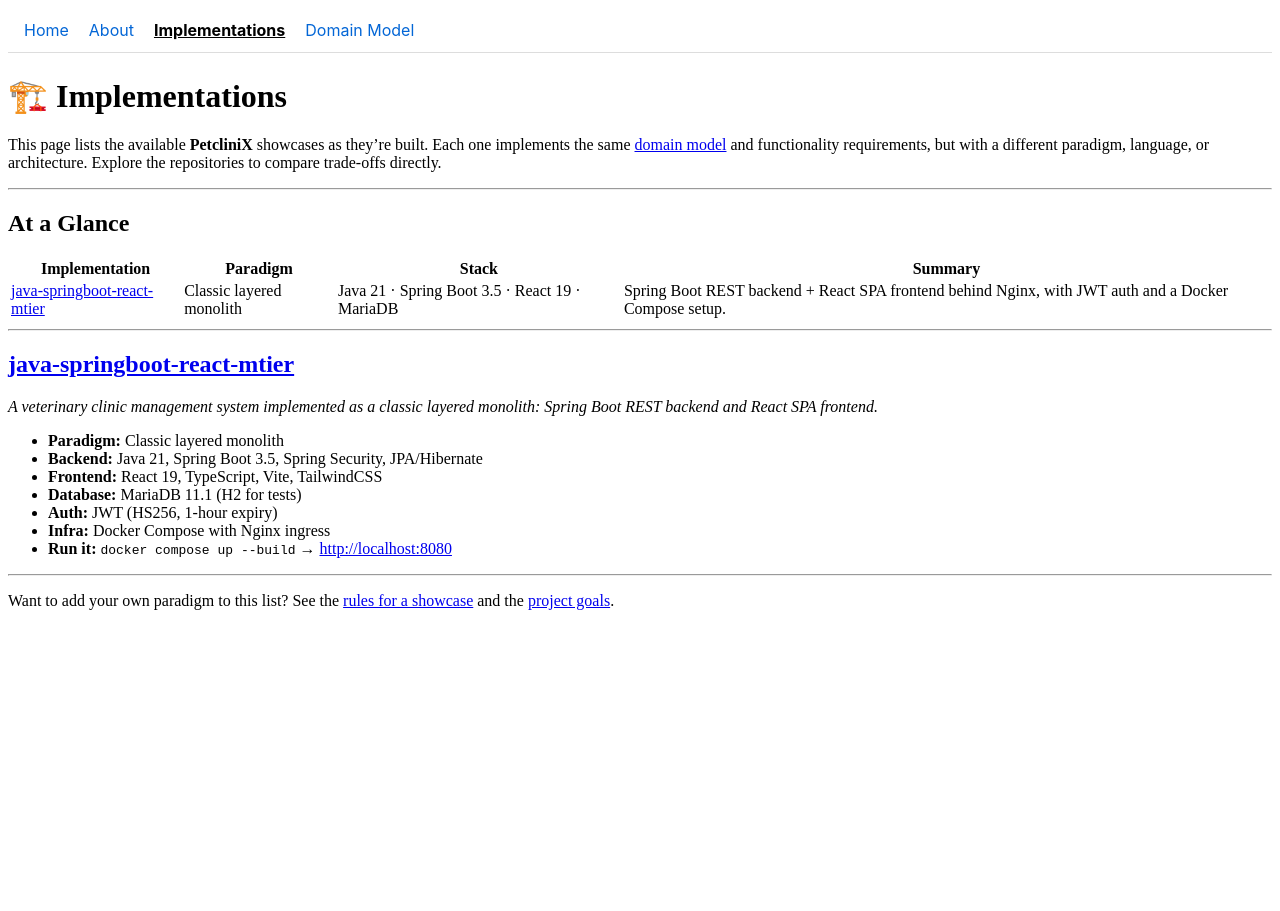
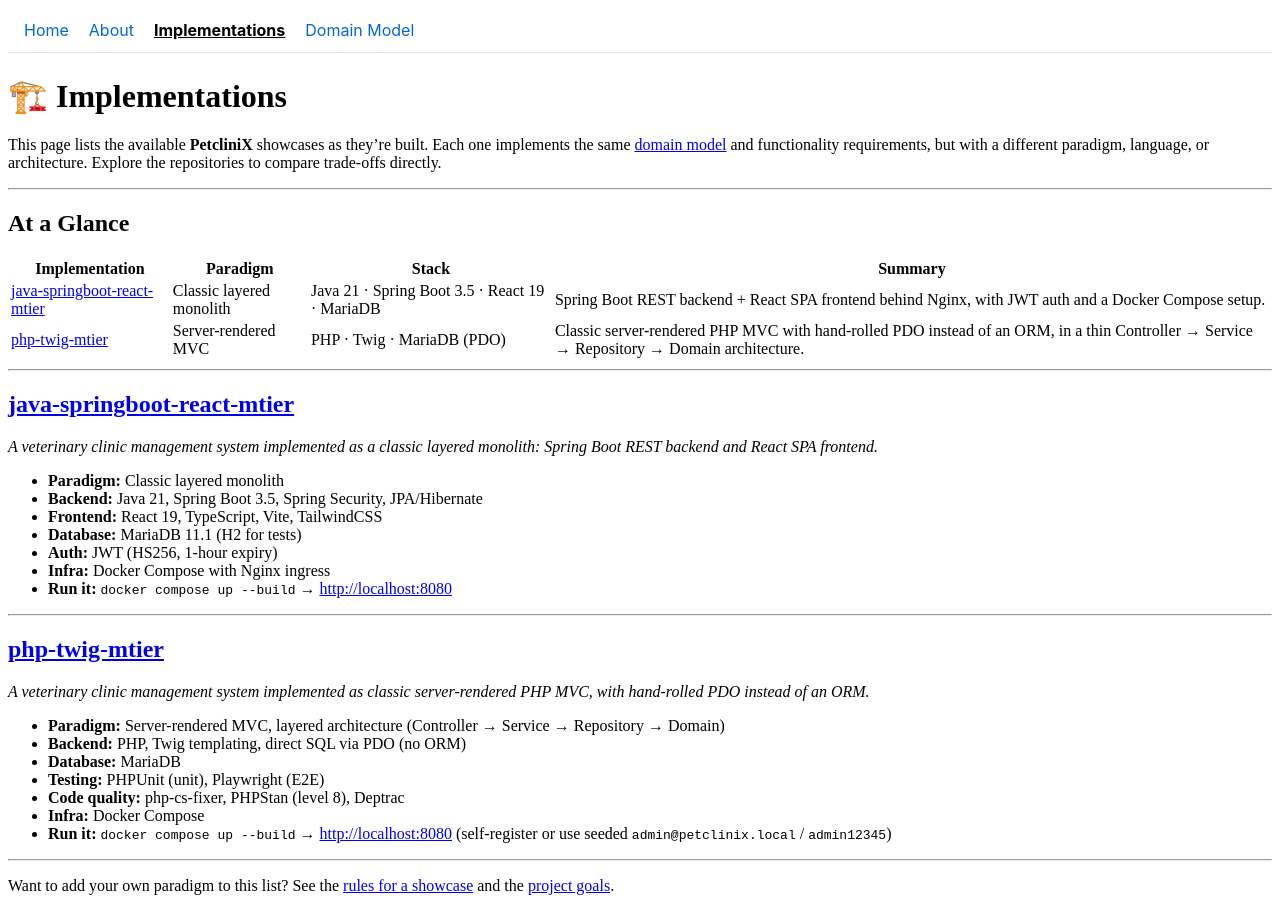
Before and after one commit to petclinix/petclinix.github.io, a Jekyll site: the page built from implementations.md, in a window 1280 px wide. Built offline with Jekyll 4.4.1, drawn with Linux system fonts in a browser that asks for light colours.

Commit message:
Add php-twig-mtier

```diff
--- a/implementations.md
+++ b/implementations.md
@@ -16,6 +16,7 @@ Explore the repositories to compare trade-offs directly.
 | Implementation | Paradigm | Stack | Summary |
 |---|---|---|---|
 | [java-springboot-react-mtier](https://github.com/petclinix/java-springboot-react-mtier) | Classic layered monolith | Java 21 · Spring Boot 3.5 · React 19 · MariaDB | Spring Boot REST backend + React SPA frontend behind Nginx, with JWT auth and a Docker Compose setup. |
+| [php-twig-mtier](https://github.com/petclinix/php-twig-mtier) | Server-rendered MVC | PHP · Twig · MariaDB (PDO) | Classic server-rendered PHP MVC with hand-rolled PDO instead of an ORM, in a thin Controller → Service → Repository → Domain architecture. |
 
 ---
 
@@ -33,5 +34,19 @@ Explore the repositories to compare trade-offs directly.
 
 ---
 
+## [php-twig-mtier](https://github.com/petclinix/php-twig-mtier)
+
+*A veterinary clinic management system implemented as classic server-rendered PHP MVC, with hand-rolled PDO instead of an ORM.*
+
+- **Paradigm:** Server-rendered MVC, layered architecture (Controller → Service → Repository → Domain)
+- **Backend:** PHP, Twig templating, direct SQL via PDO (no ORM)
+- **Database:** MariaDB
+- **Testing:** PHPUnit (unit), Playwright (E2E)
+- **Code quality:** php-cs-fixer, PHPStan (level 8), Deptrac
+- **Infra:** Docker Compose
+- **Run it:** `docker compose up --build` → [http://localhost:8080](http://localhost:8080) (self-register or use seeded `admin@petclinix.local` / `admin12345`)
+
+---
+
 Want to add your own paradigm to this list?
 See the [rules for a showcase](index.md) and the [project goals](about.md).
```
